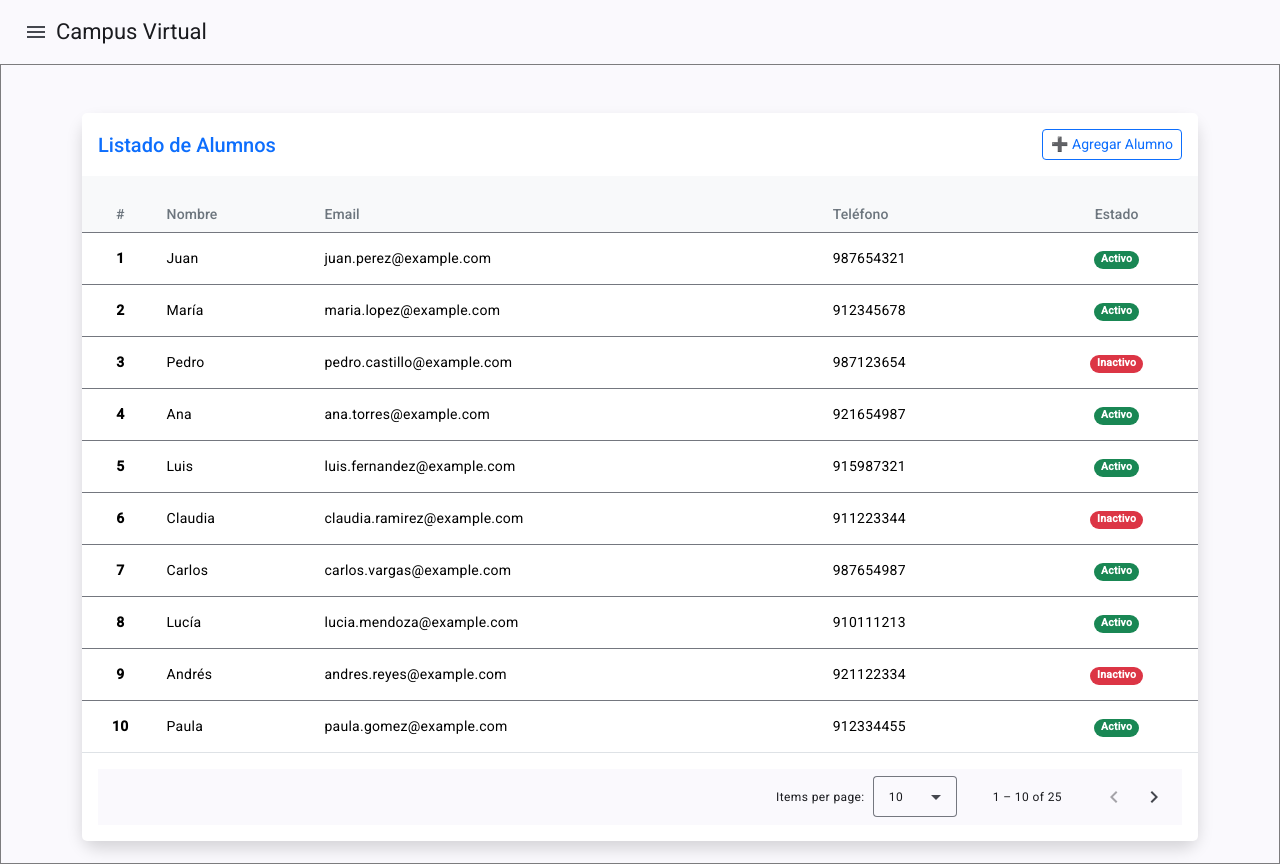
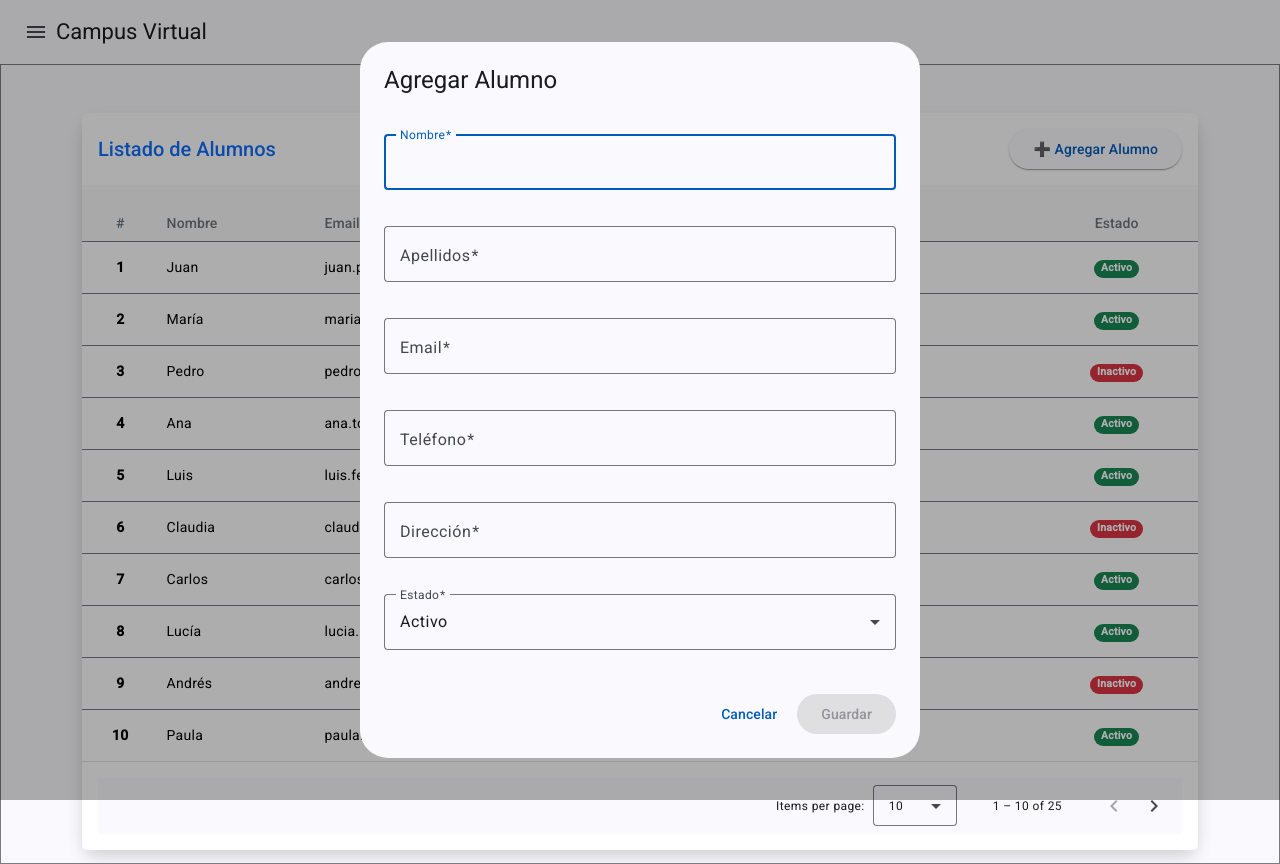
Before and after one commit to HugoOyola/proyecto-angular, an Angular app: page / in a window 1280 px wide. Both pictures are taken after a click on the button "➕ Agregar Alumno". After the commit the page ends 800 px from the top, so only its background shows below. Built offline with nearby package versions, Linux system fonts and the light colour scheme.

Commit message:
feat: implementar formulario de estudiantes con validaciones y gestión de datos

```diff
--- a/src/app/modules/dashboard/modules/students/components/students-form/students-form.component.html
+++ b/src/app/modules/dashboard/modules/students/components/students-form/students-form.component.html
@@ -1 +1,61 @@
-<p>students-form works!</p>
+<h2 mat-dialog-title>{{ data ? 'Editar Alumno' : 'Agregar Alumno' }}</h2>
+
+<form [formGroup]="studentForm" (ngSubmit)="save()" class="p-4">
+  <div class="mb-3">
+    <mat-form-field appearance="outline" class="w-100">
+      <mat-label>Nombre</mat-label>
+      <input matInput formControlName="nombre">
+      <mat-error *ngIf="studentForm.get('nombre')?.invalid">Nombre requerido</mat-error>
+    </mat-form-field>
+  </div>
+
+  <div class="mb-3">
+    <mat-form-field appearance="outline" class="w-100">
+      <mat-label>Apellidos</mat-label>
+      <input matInput formControlName="apellidos">
+      <mat-error *ngIf="studentForm.get('apellidos')?.invalid">Apellidos requeridos</mat-error>
+    </mat-form-field>
+  </div>
+
+  <div class="mb-3">
+    <mat-form-field appearance="outline" class="w-100">
+      <mat-label>Email</mat-label>
+      <input matInput formControlName="email">
+      <mat-error *ngIf="studentForm.get('email')?.invalid">Email válido requerido</mat-error>
+    </mat-form-field>
+  </div>
+
+  <div class="mb-3">
+    <mat-form-field appearance="outline" class="w-100">
+      <mat-label>Teléfono</mat-label>
+      <input matInput formControlName="telefono">
+      <mat-error *ngIf="studentForm.get('telefono')?.invalid">Teléfono requerido</mat-error>
+    </mat-form-field>
+  </div>
+
+  <div class="mb-3">
+    <mat-form-field appearance="outline" class="w-100">
+      <mat-label>Dirección</mat-label>
+      <input matInput formControlName="direccion">
+      <mat-error *ngIf="studentForm.get('direccion')?.invalid">Dirección requerida</mat-error>
+    </mat-form-field>
+  </div>
+
+  <div class="mb-3">
+    <mat-form-field appearance="outline" class="w-100">
+      <mat-label>Estado</mat-label>
+      <mat-select formControlName="estado">
+        <mat-option value="Activo">Activo</mat-option>
+        <mat-option value="Inactivo">Inactivo</mat-option>
+      </mat-select>
+      <mat-error *ngIf="studentForm.get('estado')?.invalid">Estado requerido</mat-error>
+    </mat-form-field>
+  </div>
+
+  <div class="d-flex justify-content-end gap-2 mt-4">
+    <button mat-button type="button" (click)="close()">Cancelar</button>
+    <button mat-flat-button color="primary" type="submit" [disabled]="studentForm.invalid">
+      {{ data ? 'Actualizar' : 'Guardar' }}
+    </button>
+  </div>
+</form>
--- a/src/app/modules/dashboard/modules/students/components/students-form/students-form.component.ts
+++ b/src/app/modules/dashboard/modules/students/components/students-form/students-form.component.ts
@@ -1,4 +1,7 @@
-import { Component } from '@angular/core';
+import { Component, Inject } from '@angular/core';
+import { FormBuilder, FormGroup, Validators } from '@angular/forms';
+import { MatDialogRef, MAT_DIALOG_DATA } from '@angular/material/dialog';
+import { Students } from '../students-table/students-table.component'; // Asegúrate de ajustar esta ruta si cambia
 
 @Component({
   selector: 'app-students-form',
@@ -7,5 +10,43 @@ import { Component } from '@angular/core';
   styles: ``
 })
 export class StudentsFormComponent {
+  studentForm: FormGroup;
 
+  constructor(
+    private fb: FormBuilder,
+    private dialogRef: MatDialogRef<StudentsFormComponent>,
+    @Inject(MAT_DIALOG_DATA) public data: Students | null
+  ) {
+    this.studentForm = this.fb.group({
+      nombre: ['', Validators.required],
+      apellidos: ['', Validators.required],
+      email: ['', [Validators.required, Validators.email]],
+      telefono: ['', Validators.required],
+      direccion: ['', Validators.required],
+      estado: ['Activo', Validators.required],
+    });
+
+    // Si recibe datos (editar alumno), los carga en el formulario
+    if (data) {
+      this.studentForm.patchValue(data);
+    }
+  }
+
+  save(): void {
+    if (this.studentForm.valid) {
+      const formValue = this.studentForm.value;
+
+      const newStudent: Students = {
+        id: Math.floor(Math.random() * 10000), // puedes cambiarlo por el método de id que prefieras
+        enrolledCourses: [],
+        ...formValue
+      };
+
+      this.dialogRef.close(newStudent);
+    }
+  }
+
+  close(): void {
+    this.dialogRef.close();
+  }
 }
--- a/src/app/modules/dashboard/modules/students/components/students-table/students-table.component.ts
+++ b/src/app/modules/dashboard/modules/students/components/students-table/students-table.component.ts
@@ -1,7 +1,6 @@
-import { Component, ViewChild, AfterViewInit } from '@angular/core';
+import { Component, ViewChild } from '@angular/core';
 import { MatPaginator } from '@angular/material/paginator';
 import { MatTableDataSource } from '@angular/material/table';
-
 
 export interface Students {
   id: number;
@@ -282,4 +281,9 @@ export class StudentsTableComponent {
   ngAfterViewInit() {
     this.dataSource.paginator = this.paginator;
   }
+
+  addStudent(student: Students): void {
+    const updatedData = [...this.dataSource.data, student];
+    this.dataSource.data = updatedData;
+  }
 }
--- a/src/app/modules/dashboard/modules/students/students.component.html
+++ b/src/app/modules/dashboard/modules/students/students.component.html
@@ -1,11 +1,10 @@
 <div class="container my-4">
-  <!-- Card que contiene la tabla -->
   <div class="card shadow rounded-4 border-0">
     <div class="card-header bg-white py-3 border-0 d-flex justify-content-between align-items-center">
       <h5 class="mb-0 text-primary">Listado de Alumnos</h5>
-      <button class="btn btn-outline-primary btn-sm">➕ Agregar Alumno</button>
+      <button mat-raised-button color="primary" (click)="openStudentForm()">➕ Agregar Alumno</button>
     </div>
 
-    <app-students-table/>
+    <app-students-table #studentsTable />
   </div>
 </div>
--- a/src/app/modules/dashboard/modules/students/students.component.ts
+++ b/src/app/modules/dashboard/modules/students/students.component.ts
@@ -1,11 +1,30 @@
-import { Component } from '@angular/core';
+import { Component, ViewChild } from '@angular/core';
+import { MatDialog } from '@angular/material/dialog';
+import { StudentsFormComponent } from './components/students-form/students-form.component';
+import { StudentsTableComponent } from './components/students-table/students-table.component';
+import { Students } from './components/students-table/students-table.component'; // tu interfaz Students
 
 @Component({
   selector: 'app-students',
   standalone: false,
   templateUrl: './students.component.html',
-  styleUrl: './students.component.scss'
+  styles: ``
 })
 export class StudentsComponent {
+  @ViewChild('studentsTable') studentsTable!: StudentsTableComponent;
 
+  constructor(private dialog: MatDialog) {}
+
+  openStudentForm(): void {
+    const dialogRef = this.dialog.open(StudentsFormComponent, {
+      width: '600px',
+      data: null,
+    });
+
+    dialogRef.afterClosed().subscribe((result: Students | undefined) => {
+      if (result) {
+        this.studentsTable.addStudent(result); // 👉 Le decimos al students-table que agregue el nuevo estudiante
+      }
+    });
+  }
 }
```
Also changed, not shown: src/app/modules/dashboard/modules/students/students.module.ts (+16 -3 lines).
